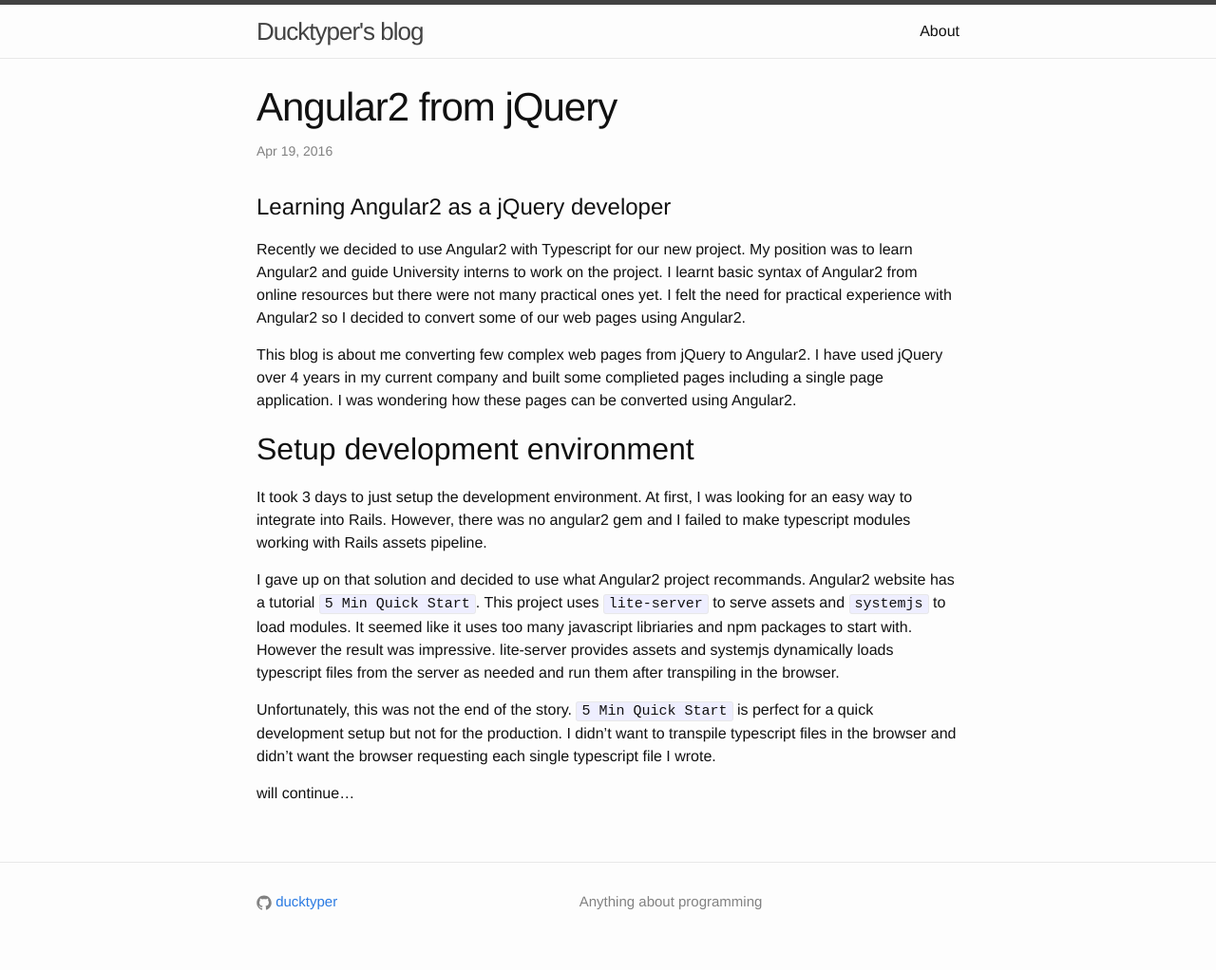
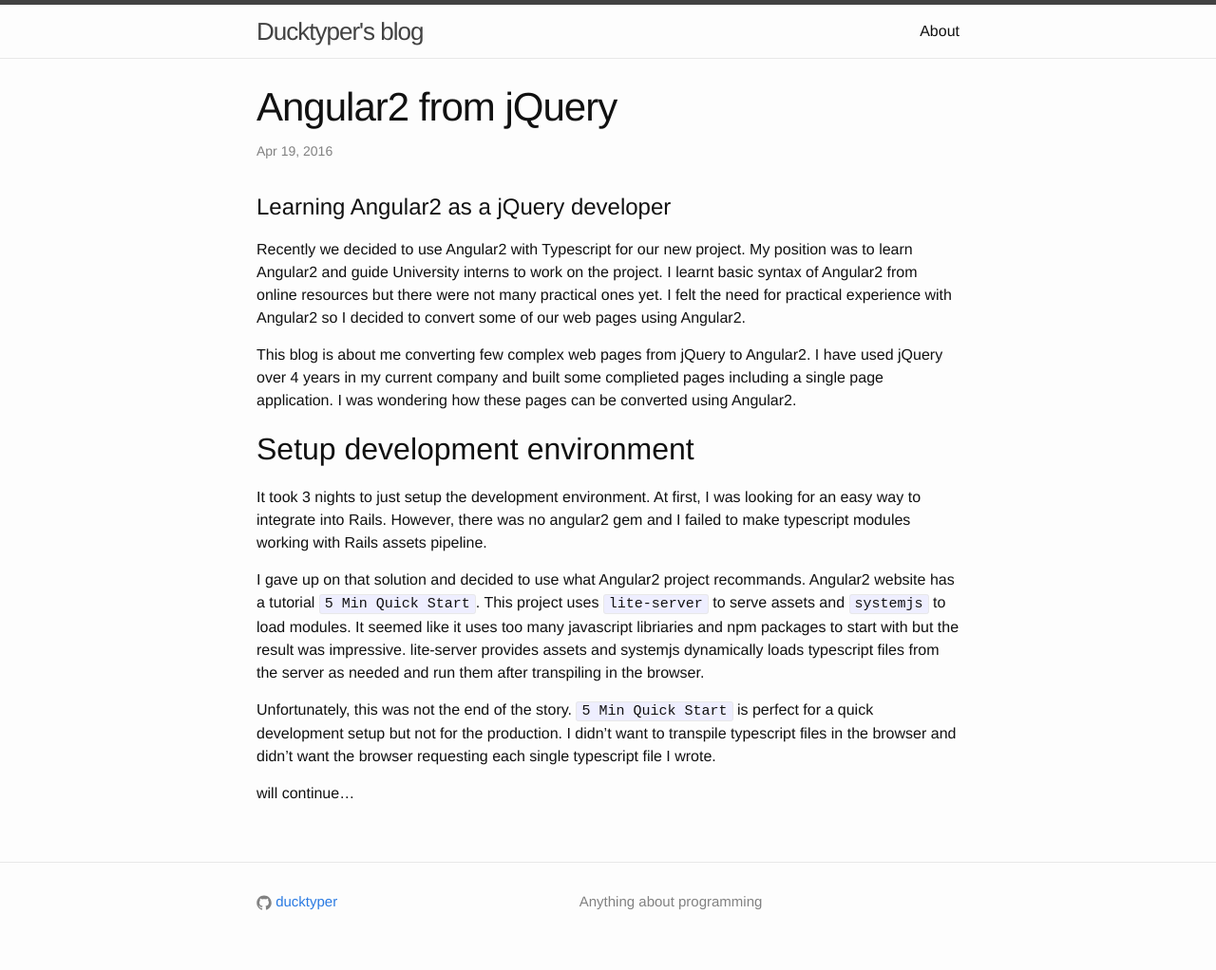
Before and after one commit to ducktyper/ducktyper.github.io, a Jekyll site: the page built from _posts/2016-04-19-angular2-from-jquery.markdown, in a window 1280 px wide. Shown: the whole page at 95% size. Built offline with Jekyll 4.4.1, drawn with Linux system fonts in a browser that asks for light colours.

Commit message:
Fix few things

```diff
--- a/_posts/2016-04-19-angular2-from-jquery.markdown
+++ b/_posts/2016-04-19-angular2-from-jquery.markdown
@@ -19,14 +19,14 @@ using Angular2.
 
 ## Setup development environment
 
-It took 3 days to just setup the development environment. At first, I was looking for
+It took 3 nights to just setup the development environment. At first, I was looking for
 an easy way to integrate into Rails. However, there was no angular2 gem and I failed
 to make typescript modules working with Rails assets pipeline.
 
 I gave up on that solution and decided to use what Angular2 project recommands.
 Angular2 website has a tutorial `5 Min Quick Start`. This project uses `lite-server`
 to serve assets and `systemjs` to load modules. It seemed like it uses too many
-javascript libriaries and npm packages to start with. However the result was impressive.
+javascript libriaries and npm packages to start with but the result was impressive.
 lite-server provides assets and systemjs dynamically loads typescript files
 from the server as needed and run them after transpiling in the browser.
 
```
